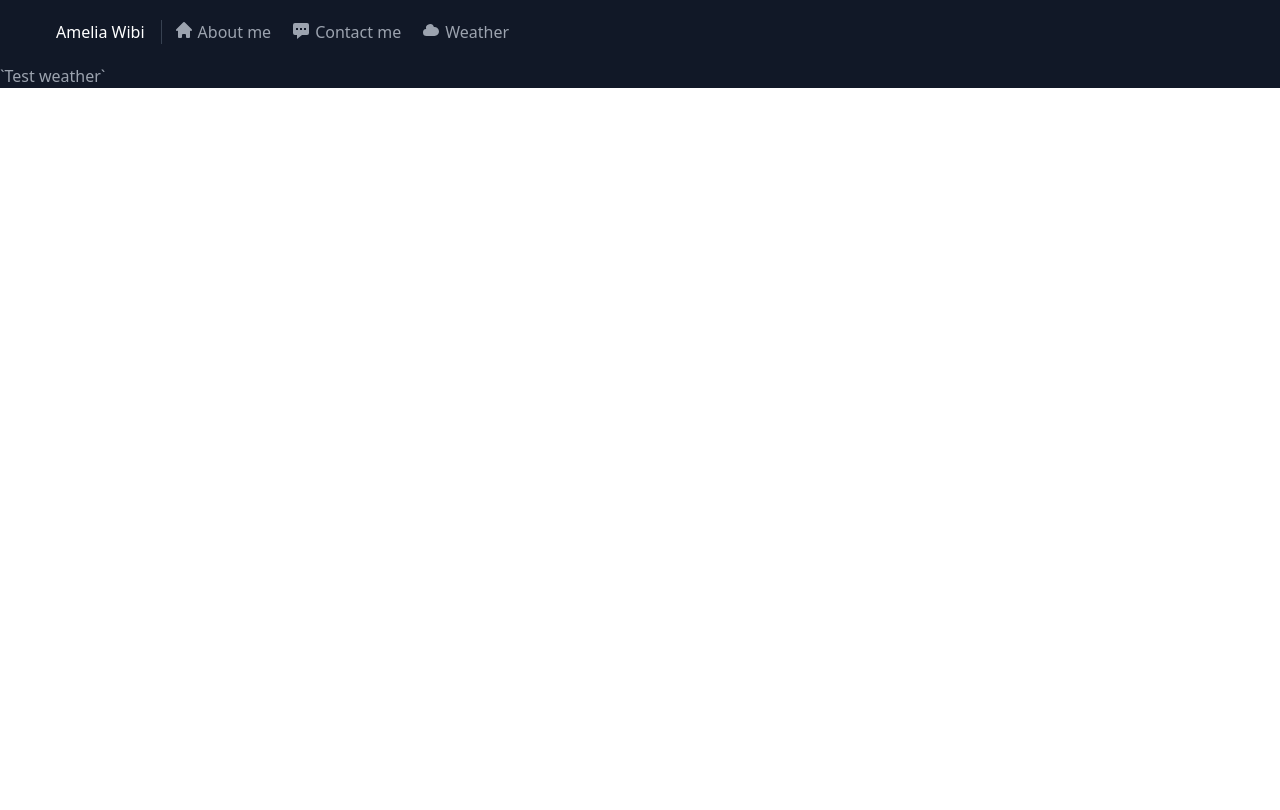
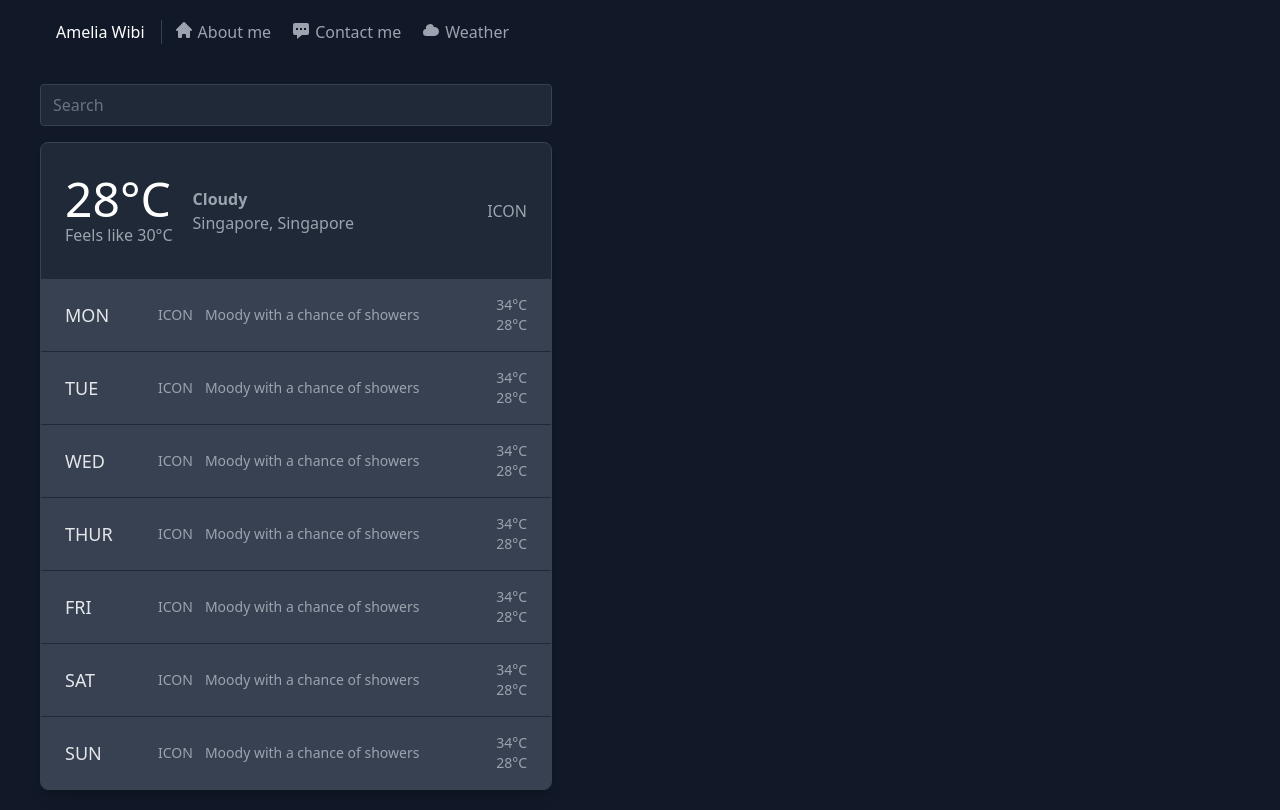
Before and after one commit to ameliawibi/ameliawibi-netlify, a React (Create React App) app: page /weather in a window 1280 px wide. Built offline with nearby package versions, Linux system fonts and the light colour scheme.

Commit message:
layout for weather

```diff
--- a/src/App.js
+++ b/src/App.js
@@ -4,7 +4,7 @@ import "tailwindcss/tailwind.css";
 
 function App() {
   return (
-    <main className="text-gray-400 bg-gray-900 body-font">
+    <main className="text-gray-400 bg-gray-900 body-font h-full">
       <Navbar />
     </main>
   );
--- a/src/containers/Contact/Contact.js
+++ b/src/containers/Contact/Contact.js
@@ -54,10 +54,11 @@ function Contact() {
             <label htmlFor="name" className="leading-7 text-sm text-gray-400">
               Name
               <input
-                className="w-full bg-gray-800 rounded border border-gray-700 focus:ring-2 focus:border-indigo-500 focus:ring-indigo-800 text-base text-white outline-none py-1 px-3 leading-8"
+                className="w-full bg-gray-800 rounded border border-gray-700 focus:ring-2 focus:border-indigo-500 focus:ring-indigo-800 text-base text-white outline-none py-1 px-3 leading-8 placeholder-gray-500"
                 type="text"
                 name="name"
                 id="name"
+                placeholder="Name"
               />
             </label>
           </div>
@@ -65,10 +66,11 @@ function Contact() {
             <label htmlFor="email" className="leading-7 text-sm text-gray-400">
               Email
               <input
-                className="w-full bg-gray-800 rounded border border-gray-700 focus:ring-2 focus:border-indigo-500 focus:ring-indigo-800 text-base text-white outline-none py-1 px-3 leading-8"
+                className="w-full bg-gray-800 rounded border border-gray-700 focus:ring-2 focus:border-indigo-500 focus:ring-indigo-800 text-base text-white outline-none py-1 px-3 leading-8 placeholder-gray-500"
                 type="text"
                 name="email"
                 id="email"
+                placeholder="Email"
               />
             </label>
           </div>
@@ -79,10 +81,11 @@ function Contact() {
             >
               Message
               <textarea
-                className="w-full bg-gray-800 rounded border border-gray-700 focus:ring-2 focus:border-indigo-500 focus:ring-indigo-800 text-base text-white outline-none py-1 px-3 leading-relaxed"
+                className="w-full bg-gray-800 rounded border border-gray-700 focus:ring-2 focus:border-indigo-500 focus:ring-indigo-800 text-base text-white outline-none py-1 px-3 leading-relaxed placeholder-gray-500"
                 name="message"
                 rows="6"
                 id="message"
+                placeholder="Type your message here"
               />
             </label>
           </div>
--- a/src/containers/Weather/Weather.js
+++ b/src/containers/Weather/Weather.js
@@ -1,8 +1,74 @@
+const weather = [
+  {
+    day: "MON",
+  },
+  {
+    day: "TUE",
+  },
+  {
+    day: "WED",
+  },
+  {
+    day: "THUR",
+  },
+  {
+    day: "FRI",
+  },
+  {
+    day: "SAT",
+  },
+  {
+    day: "SUN",
+  },
+];
+
 function Weather() {
   return (
-    <div>
-      <p>`Test weather`</p>
-    </div>
+    <section
+      id="weather"
+      className="container flex-1 flex-col m-auto justify-between px-10 py-5 items-start"
+    >
+      <input
+        id="search"
+        type="text"
+        className="w-full max-w-lg bg-gray-800 rounded border border-gray-700 focus:ring-2 focus:border-indigo-500 focus:ring-indigo-800 text-base text-white outline-none py-1 px-3 leading-8 placeholder-gray-500"
+        placeholder="Search"
+      />
+      <div
+        className="mt-4 w-128 max-w-lg overflow-hidden bg-gray-800
+      rounded-lg shadow-lg border border-gray-700"
+      >
+        <div className="flex items-center justify-between px-6 py-8">
+          <div className="flex items-center">
+            <div>
+              <div className="text-4xl md:text-5xl text-white">28°C</div>
+              <div>Feels like 30°C</div>
+            </div>
+            <div className="mx-5">
+              <div className="font-semibold">Cloudy</div>
+              <div>Singapore, Singapore</div>
+            </div>
+          </div>
+          <div>ICON</div>
+        </div>
+
+        <div className="text-sm bg-gray-700 divide-y divide-gray-800 overflow-hidden">
+          {weather.map((data) => (
+            <div className="flex items-center px-6 py-4 ">
+              <p className="w-1/6 text-lg text-gray-200">{data.day}</p>
+              <p className="flex items-center w-2/3 px-4">
+                <p>ICON</p>
+                <p className="ml-3">Moody with a chance of showers</p>
+              </p>
+              <p className="w-1/6 text-right">
+                <p>34°C</p>
+                <p>28°C</p>
+              </p>
+            </div>
+          ))}
+        </div>
+      </div>
+    </section>
   );
 }
 
--- a/tailwind.config.js
+++ b/tailwind.config.js
@@ -1,10 +1,11 @@
 module.exports = {
   // to remove any unused classes for the smallest file size
-  purge: ["./src/**/*.{js,jsx,ts,tsx}", "./public/index.html"],
+  purge: ['./src/**/*.{js,jsx,ts,tsx}', './public/index.html'],
   darkMode: false, // or 'media' or 'class'
   theme: {
     extend: {},
   },
-  variants: {},
+  variants: {
+    },
   plugins: [],
 };
```
Also changed, not shown: 1 other file (tests, documents, lock files or other folders).
